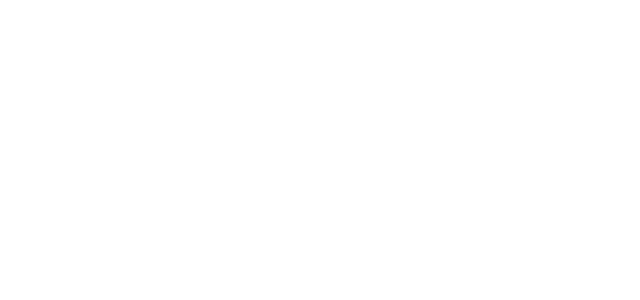
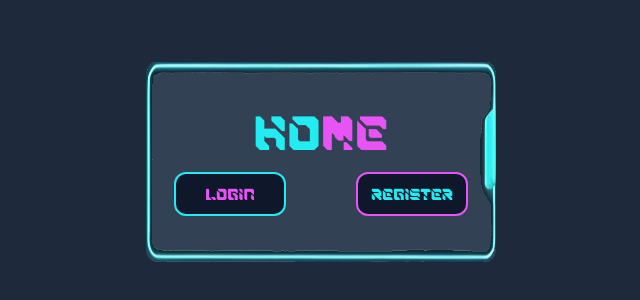
Before and after one commit to LegenB/ChatWaves, a React (Create React App) app in the folder frontend-chatwaves/: page / in a window 1280 px wide. Shown: the part 238-538 px from the top of the page, without its empty margins (319-959 px from the left). Built offline with nearby package versions, Linux system fonts and the light colour scheme; a web font is replaced by a local one.

Commit message:
Home page with redirection

```diff
--- /dev/null
+++ b/frontend-chatwaves/src/Pages/Home/Home.jsx
@@ -0,0 +1,39 @@
+import React from 'react'
+import br_01 from "../../Asset/img/UI_Elemnts/border_01.png";
+import { Link} from 'react-router-dom';
+
+
+export const Home = () => {
+
+    return (
+
+        <div className='flex justify-center items-center w-screen h-screen bg-slate-800'>
+
+            <div className='flex justify-center items-center w-[350px] h-[200px] rounded-xl bg-slate-700 p-7'>
+                <img src={br_01} alt=""  className='absolute  h-[200px] w-[350px] z-0'/>
+                <div className='w-full  z-10'>
+                    <h1 className='text-cyber-blue font-Saiba text-5xl text-center'>
+                        Ho
+                        <span id='parpadeo_rosa' className='text-cyber-pink font-s'>me</span>
+                    </h1>
+
+                    <div className='mt-4 flex justify-between '>
+                        <Link to="/login" className='flex justify-center items-center w-28 border-2 border-cyber-blue bg-slate-900 rounded-xl p-2 text-cyber-pink font-Saiba '>
+                           Login
+
+                        </Link>
+                        <Link to="/register" className='flex justify-center items-center w-28 border-2 border-cyber-pink bg-slate-900 rounded-xl p-2 text-cyber-blue font-Saiba '>
+                            Register
+                        </Link>
+                    </div>
+
+                </div>
+
+
+
+            </div>
+
+        </div>
+
+    )
+}
--- a/frontend-chatwaves/src/router/Routes.jsx
+++ b/frontend-chatwaves/src/router/Routes.jsx
@@ -3,6 +3,7 @@
 import { App } from "../App";
 import { Register } from "../Pages/Register/Register";
 import { LoginForm } from "../Pages/Login/LoginForm";
+import { Home } from "../Pages/Home/Home";
 
 
 
@@ -14,6 +15,7 @@
         errorElement: <ErrorPage />,
         children: [
 
+            { path: "/", element: <Home /> },
             { path: "/register", element: <Register /> },
             { path: "/login", element: <LoginForm/> },
 
```
Also changed, not shown: frontend-chatwaves/src/Asset/img/UI_Elemnts/border_02.png (added).
